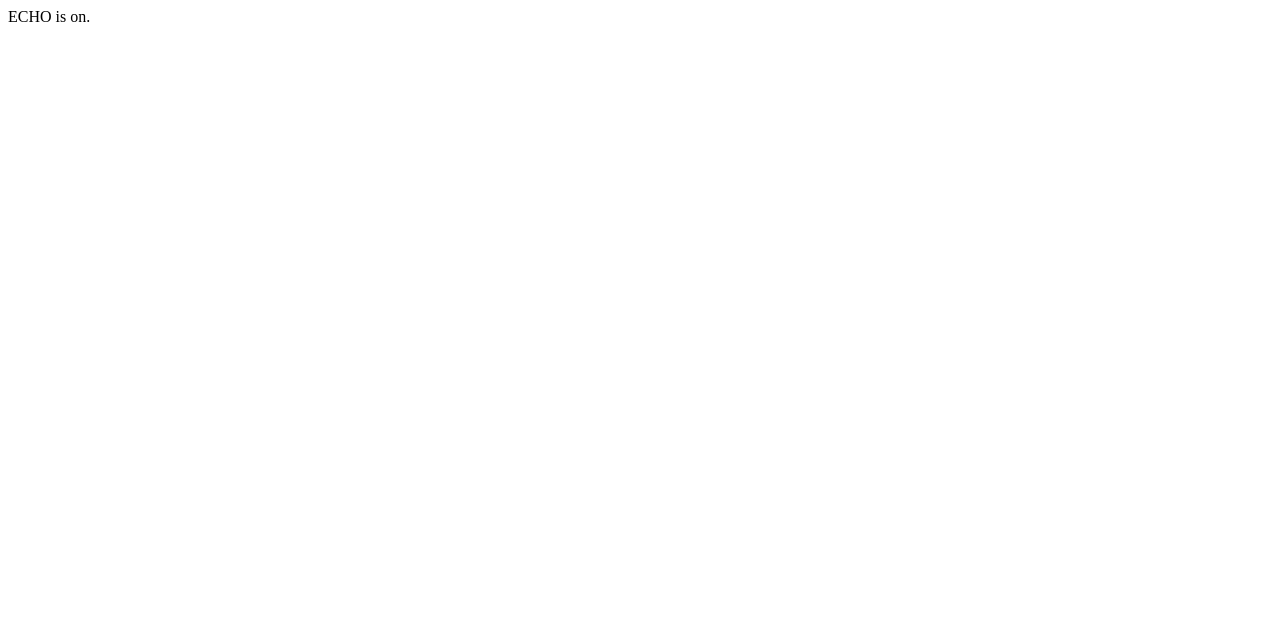
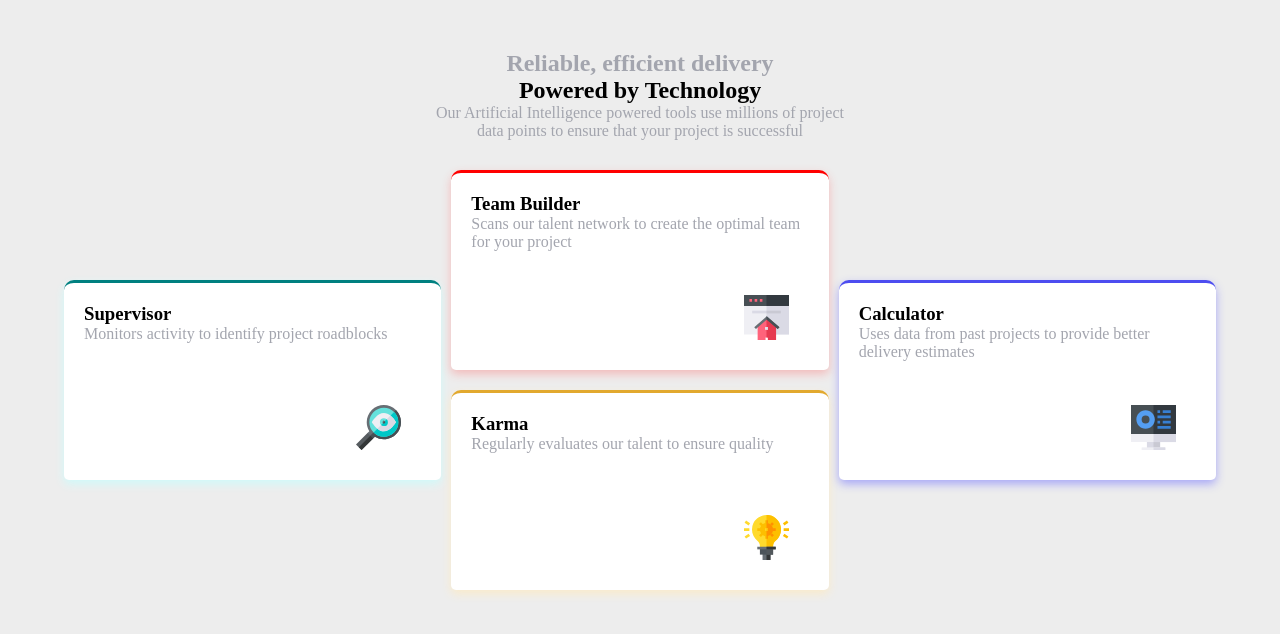
Before and after one commit to seunawonugba/Four-card-feature-section, a plain HTML site: page index.html in a window 1280 px wide. Drawn offline with Linux system fonts and the light colour scheme.

Commit message:
version2

```diff
--- /dev/null
+++ b/css/media.css
@@ -0,0 +1,42 @@
+@media screen and (max-width:700px){
+    *{
+        padding: 0;
+        margin: 0;
+        box-sizing: border-box;
+    }
+
+    body{
+        background-color: #EDEDED;
+    }
+
+    .text{
+        width: auto;
+    }
+
+    .light, .text p, h3 + p{
+        color: hsl(229, 6%, 66%);
+    }
+
+    .card{
+        display: block
+    }
+
+    .firstColumn{
+        margin-bottom: 10px;
+    }
+
+    .secondColumn{
+        display: block;
+
+    }
+
+    .secondColumnOne{
+        margin-bottom: 10px;
+    }
+
+    .secondColumnTwo{
+        margin-bottom: 10px;
+    }
+
+
+}
--- a/css/style.css
+++ b/css/style.css
@@ -0,0 +1,132 @@
+*{
+    padding: 0;
+    margin: 0;
+    box-sizing: border-box;
+}
+
+.container{
+    width: 100%;
+    height: 100vh;
+    padding: 50px 5%;
+    background-color: #EDEDED;
+}
+
+.text{
+    width: 38%;
+    margin: auto;
+    text-align: center;
+}
+
+
+.light, .text p, h3 + p{
+    color: hsl(229, 6%, 66%);
+}
+
+.card{
+    display: grid;
+    grid-template-columns: 1fr 1fr 1fr;
+    grid-column-gap: 10px;
+    padding: 30px 0;
+    align-items: center;
+
+}
+
+.firstColumn,
+.thirdColumn{
+    background: white;
+    padding: 20px;
+    border-radius: 10px 10px 5px 5px;
+
+}
+
+
+.firstColumn{
+    border-top: 3px solid teal;
+    position: relative;
+    height: 200px;
+    box-shadow: 0 4px 10px 0 rgb(208, 250, 250);
+}
+
+
+.firstColumn .imageBackground{
+    background-image: url("../images/icon-supervisor.svg");
+    background-repeat: no-repeat;
+    background-size: cover;
+    background-position: center;
+    width: 45px;
+    height: 45px;
+    position: absolute;
+    bottom: 30px;
+    right: 40px;
+}
+
+.secondColumn{
+    display: grid;
+    grid-template-columns: 1fr;
+    grid-gap: 10px;
+}
+
+.secondColumnOne{
+    border-top: 3px solid red;
+    border-radius: 10px 10px 5px 5px;
+    margin-bottom: 5px;
+    background: white;
+    padding: 20px;
+    position: relative;
+    height: 200px;
+    box-shadow: 0 4px 10px 0 rgb(243, 186, 186);
+}
+
+.secondColumnOne .imageBackground{
+    background-image: url("../images/icon-team-builder.svg");
+    background-repeat: no-repeat;
+    background-size: cover;
+    background-position: center;
+    width: 45px;
+    height: 45px;
+    position: absolute;
+    bottom: 30px;
+    right: 40px;
+}
+
+.secondColumnTwo{
+    border-top: 3px solid rgb(226, 169, 46);
+    border-radius: 10px 10px 5px 5px;
+    margin-top: 5px;
+    background-color: white;
+    padding: 20px;
+    position: relative;
+    height: 200px;
+    box-shadow: 0 4px 10px 0 rgb(250, 235, 203);
+}
+
+.secondColumnTwo .imageBackground{
+    background-image: url("../images/icon-karma.svg");
+    background-repeat: no-repeat;
+    background-size: cover;
+    background-position: center;
+    width: 45px;
+    height: 45px;
+    position: absolute;
+    bottom: 30px;
+    right: 40px;
+}
+
+.thirdColumn{
+    border-top: 3px solid rgb(77, 77, 240);
+    position: relative;
+    height: 200px;
+    box-shadow: 0 4px 10px 0 rgb(167, 167, 247)
+}
+
+.thirdColumn .imageBackground{
+    background-image: url("../images/icon-calculator.svg");
+    background-repeat: no-repeat;
+    background-size: cover;
+    background-position: center;
+    width: 45px;
+    height: 45px;
+    position: absolute;
+    bottom: 30px;
+    right: 40px;
+}
--- a/index.html
+++ b/index.html
@@ -1 +1,55 @@
-ECHO is on.
+<!DOCTYPE html>
+<html lang="en">
+<head>
+    <meta charset="UTF-8">
+    <meta name="viewport" content="width=device-width, initial-scale=1.0">
+    <title>Four card feature section</title>
+    <link rel="stylesheet" href="./css/style.css">
+    <link rel="stylesheet" href="./css/media.css">
+</head>
+<body>
+    <div class="container">
+        <div class="text">
+            <h2 class="light">Reliable, efficient delivery</h2>
+            <h2 class="dark">Powered by Technology</h2>
+            <p>Our Artificial Intelligence powered tools use millions of project data points to ensure that your project is successful</p>
+        </div>
+
+        <div class="card">
+            <div class="firstColumn">
+                <h3>Supervisor</h3>
+                <p>Monitors activity to identify project roadblocks</p>
+                <div class="imageBackground"></div>
+            </div>
+
+            <div class="secondColumn">
+                <div class="secondColumnOne">
+                    <h3>Team Builder</h3>
+                    <p>Scans our talent network to create the optimal team for your project</p>
+                    <div class="imageBackground"></div>
+                </div>
+
+                <div class="secondColumnTwo">
+                    <h3>Karma</h3>
+                    <p>Regularly evaluates our talent to ensure quality</p>
+                    <div class="imageBackground"></div>
+                </div>
+            </div>
+
+            <div class="thirdColumn">
+                <h3>Calculator</h3>
+                <p>Uses data from past projects to provide better delivery estimates</p>
+                <div class="imageBackground"></div>
+            </div>
+        </div>
+
+
+
+
+
+    </div>
+
+
+
+</body>
+</html>
```
